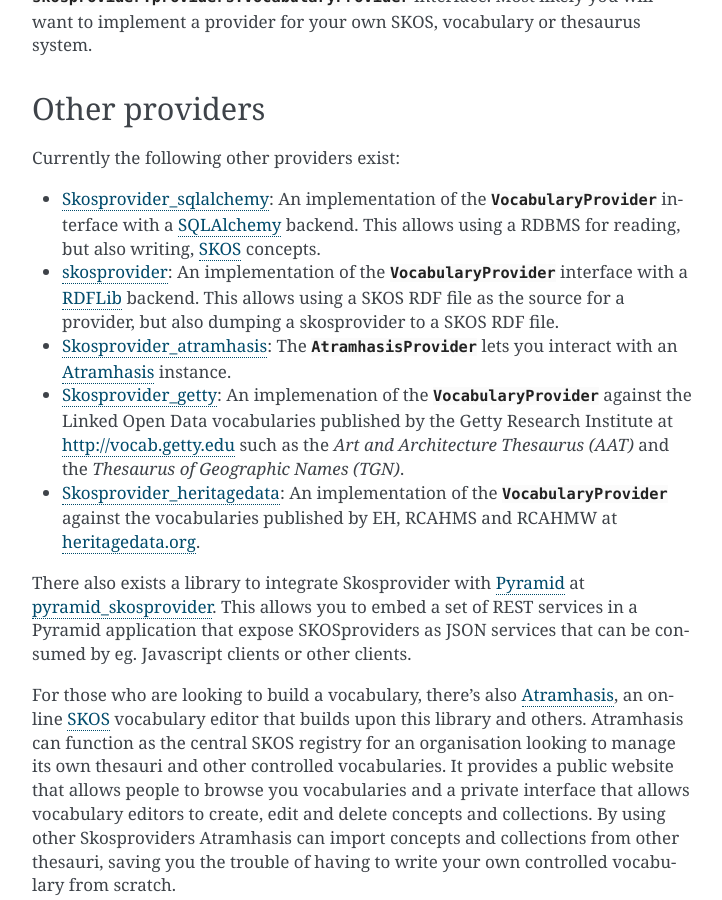
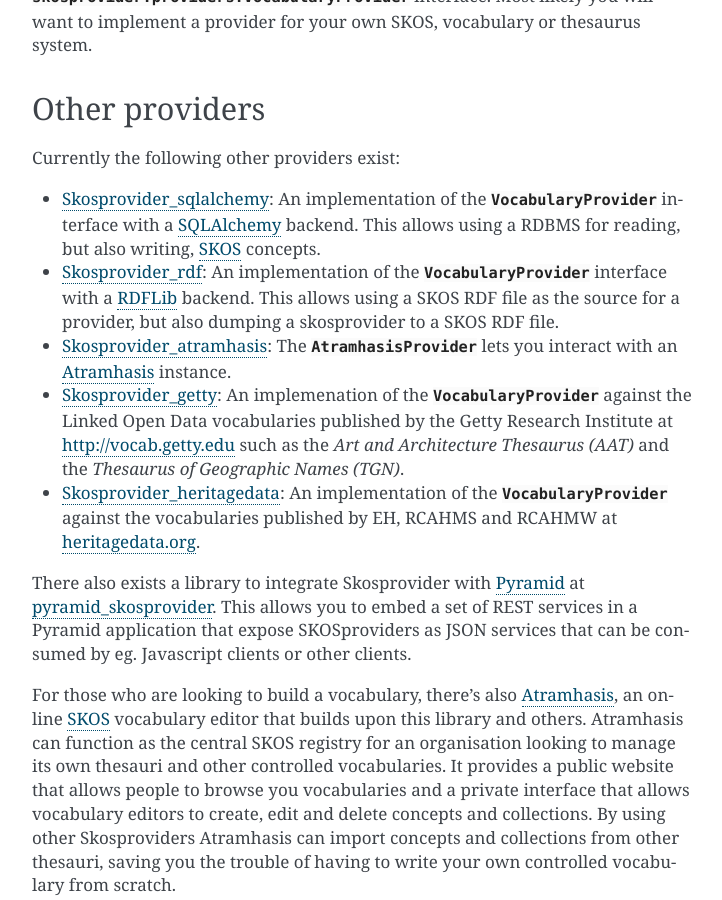
Before and after one commit to OnroerendErfgoed/skosprovider, a Sphinx documentation site: the page built from docs/intro.rst, in a window 1280 px wide and 900 px high, scrolled down 553 px. Shown: the whole window, without its empty margins (388-1110 px from the left). Built offline with Sphinx 7.4.7, drawn with Linux system fonts in a browser that asks for light colours.

Commit message:
#121 review fix

```diff
--- a/docs/intro.rst
+++ b/docs/intro.rst
@@ -37,7 +37,7 @@
   :class:`VocabularyProvider <skosprovider.providers.VocabularyProvider>`
   interface with a `SQLAlchemy <http://www.sqlalchemy.org>`_ backend. This allows
   using a RDBMS for reading, but also writing, :term:`SKOS` concepts.
-* `skosprovider <http://skosprovider-rdf.readthedocs.org/en/latest/>`_:
+* `Skosprovider_rdf <http://skosprovider-rdf.readthedocs.org/en/latest/>`_:
   An implementation of the
   :class:`VocabularyProvider <skosprovider.providers.VocabularyProvider>`
   interface with a `RDFLib <https://rdflib.readthedocs.org/en/latest/>`_
--- a/pyproject.toml
+++ b/pyproject.toml
@@ -34,7 +34,7 @@
 History = "https://github.com/OnroerendErfgoed/skosprovider/blob/master/HISTORY.rst"
 Tracker = "https://github.com/OnroerendErfgoed/skosprovider/issues"
 Source = "https://github.com/OnroerendErfgoed/skosprovider"
-Documentation = "https://skosprovider-rdf.readthedocs.io/en/latest/"
+Documentation = "https://skosprovider.readthedocs.io/en/latest/"
 
 [project.optional-dependencies]
 dev = [
```
